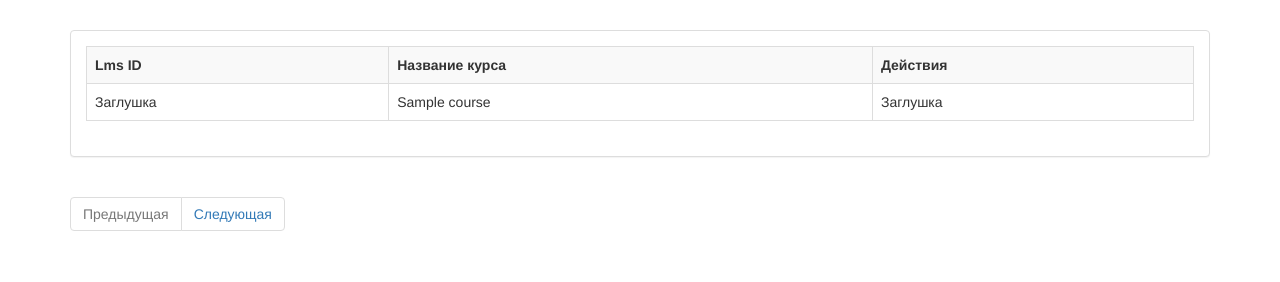
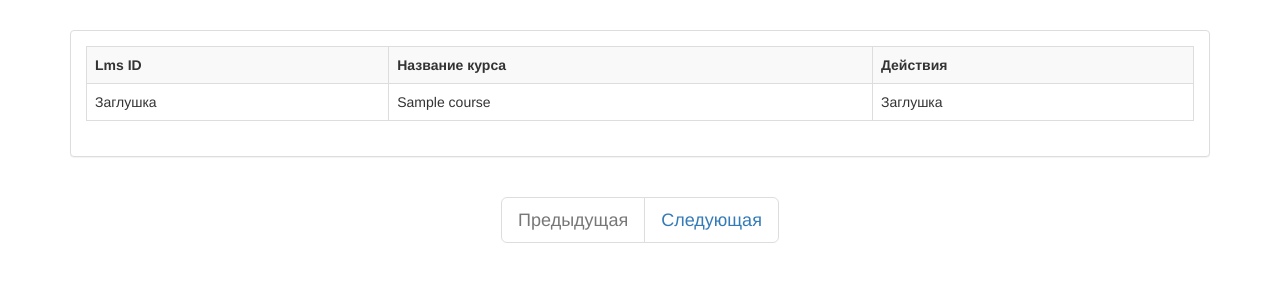
Before and after one commit to StepanBarantsev/course_management, a Flask app: template app/templates/main/index.html in a window 1280 px wide. Shown: the part 130-412 px from the top of the page. Run offline with Flask 2, Linux system fonts and the light colour scheme; the template is opened without the code that fills it: most values are stand-ins (such as "Sample title", 1, 10 or a date in 2020); some libraries are stand-ins or nearby versions.

Commit message:
Пагинация в центре

```diff
--- a/app/templates/main/index.html
+++ b/app/templates/main/index.html
@@ -31,8 +31,8 @@
         </div>
     </div>
     <nav aria-label="Page navigation example">
-        <ul class="d-flex pagination justify-content-center">
-
+        <div class="text-center">
+            <ul class="pagination pagination-lg">
                 {% if prev_url %}
                     <li class="page-item">
                     <a class="page-link page-item" href="{{ prev_url }}">Предыдущая</a>
@@ -53,5 +53,6 @@
                     </li>
                 {% endif %}
             </ul>
+        </div>
     </nav>
 {% endblock %}
```
Lines whose indentation alone changed are shown as unchanged.
